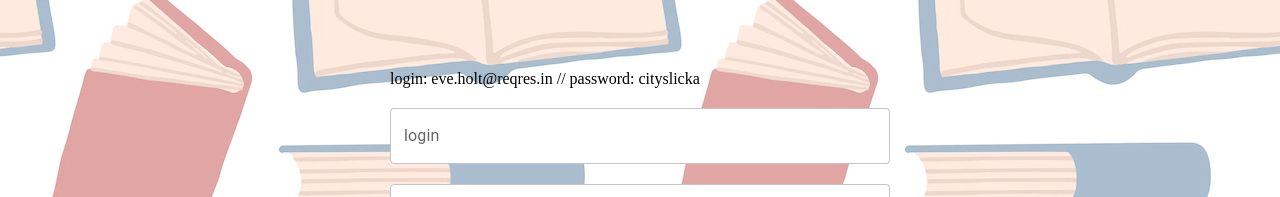
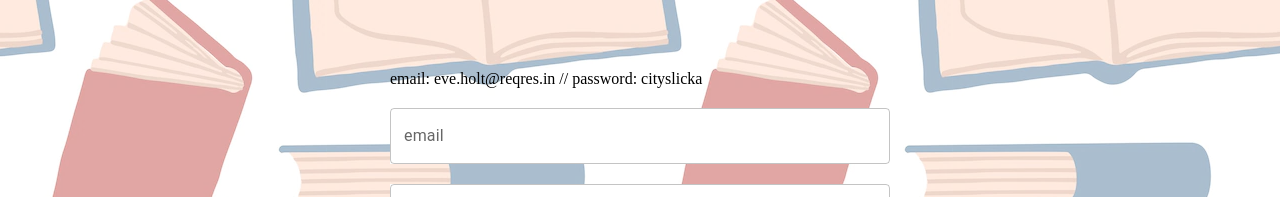
Before and after one commit to 7race/book-app, a React (Create React App) app: page /auth in a window 1280 px wide. Shown: the part 216-413 px from the top of the page. Built offline with nearby package versions, Linux system fonts and the light colour scheme.

Commit message:
finish auth

```diff
--- a/package.json
+++ b/package.json
@@ -18,6 +18,7 @@
     "mobx-react-lite": "^3.4.0",
     "react": "^18.2.0",
     "react-dom": "^18.2.0",
+    "react-hook-form": "^7.37.0",
     "react-router-dom": "^6.4.2",
     "react-scripts": "5.0.1",
     "styled-components": "^5.3.5",
--- a/src/index.tsx
+++ b/src/index.tsx
@@ -1,7 +1,7 @@
 import React from 'react';
 import ReactDOM from 'react-dom/client';
 import { ThemeProvider } from 'styled-components';
-import { createBrowserRouter, RouterProvider, Route } from 'react-router-dom';
+import { createBrowserRouter, RouterProvider } from 'react-router-dom';
 import { Main } from '@pages/Main';
 import { NotFound404 } from '@pages/NotFound404';
 import { AuthPage } from '@pages/AuthPage';
--- a/src/store/store.context.ts
+++ b/src/store/store.context.ts
@@ -2,13 +2,13 @@ import { createContext } from 'react';
 import { AuthService } from '../services/auth.service';
 import { AuthStore } from '../store/auth.store';
 
-type StoreContext = {
+type StoreContextProps = {
   authStore: AuthStore;
 };
 
 const authService = new AuthService();
 const authStore = new AuthStore(authService);
 
-export const StoreContext = createContext<StoreContext>({
+export const StoreContext = createContext<StoreContextProps>({
   authStore,
 });
--- a/src/view/atoms/Button/Button.styled.ts
+++ b/src/view/atoms/Button/Button.styled.ts
@@ -15,4 +15,10 @@ export const Button = styled.button`
   &:active {
     transform: scale(0.9);
   }
+
+  &:disabled {
+    background-color: grey;
+    cursor: default;
+    pointer-events: none;
+  }
 `;
--- a/src/view/atoms/Input/Input.tsx
+++ b/src/view/atoms/Input/Input.tsx
@@ -1,6 +1,7 @@
 import TextField from '@mui/material/TextField';
+import { forwardRef } from 'react';
 import { sx } from './Input.styled';
+import type { TextFieldProps } from '@mui/material/TextField';
 import type { FC } from 'react';
-import type { TextFieldProps } from '@mui/material/TextField';
 
-export const Input: FC<TextFieldProps> = ({ ...rest }) => <TextField sx={sx} {...rest} />;
+export const Input: FC<TextFieldProps> = forwardRef(({ ...rest }, ref) => <TextField ref={ref} sx={sx} {...rest} />);
--- a/src/view/organisms/AuthForm/AuthForm.tsx
+++ b/src/view/organisms/AuthForm/AuthForm.tsx
@@ -4,42 +4,48 @@ import { StoreContext } from '@store/store.context';
 import { observer } from 'mobx-react-lite';
 import { useContext, useState } from 'react';
 import { useNavigate } from 'react-router-dom';
+import { useForm } from 'react-hook-form';
 import * as S from './AuthForm.styled';
 import type { ComponentPropsWithoutRef, FC } from 'react';
-import type { MouseEventHandler } from 'react';
+import type { SubmitHandler } from 'react-hook-form';
+
+type FormPorps = {
+  email: string;
+  password: string;
+};
 
 export const AuthForm: FC<ComponentPropsWithoutRef<'form'>> = observer(() => {
+  const [serverError, setServerError] = useState<boolean>(false);
   const { authStore } = useContext(StoreContext);
-
-  const [email, setEmail] = useState('');
-  const [password, setPassword] = useState('');
 
   const navigate = useNavigate();
 
-  const login: MouseEventHandler<HTMLButtonElement> = (e) => {
-    e.preventDefault();
+  const { register, handleSubmit } = useForm<FormPorps>();
+
+  const onSubmit: SubmitHandler<FormPorps> = ({ email, password }) => {
     authStore
       .login({ email, password })
       .then(() => {
         navigate('/');
       })
       .catch((err) => {
-        console.error(err);
+        setServerError(true);
       });
   };
 
   return (
-    <S.Form>
-      <span>login: eve.holt@reqres.in // password: cityslicka</span>
-      <Input label='login' variant='outlined' value={email} onChange={(event) => setEmail(event.target.value)} />
+    <S.Form onSubmit={handleSubmit(onSubmit)}>
+      <span>email: eve.holt@reqres.in // password: cityslicka</span>
+      <Input label='email' variant='outlined' autoComplete='email' {...register('email', { required: true })} />
       <Input
         type='password'
         label='password'
         variant='outlined'
-        value={password}
-        onChange={(event) => setPassword(event.target.value)}
+        autoComplete='current-password'
+        {...register('password', { required: true })}
       />
-      <Button onClick={(e) => login(e)}>Submit</Button>
+      <Button>Submit</Button>
+      {serverError && <div style={{ color: '#572747' }}>Invalid email or password</div>}
     </S.Form>
   );
 });
```
Also changed, not shown: 1 other file (tests, documents, lock files or other folders).
